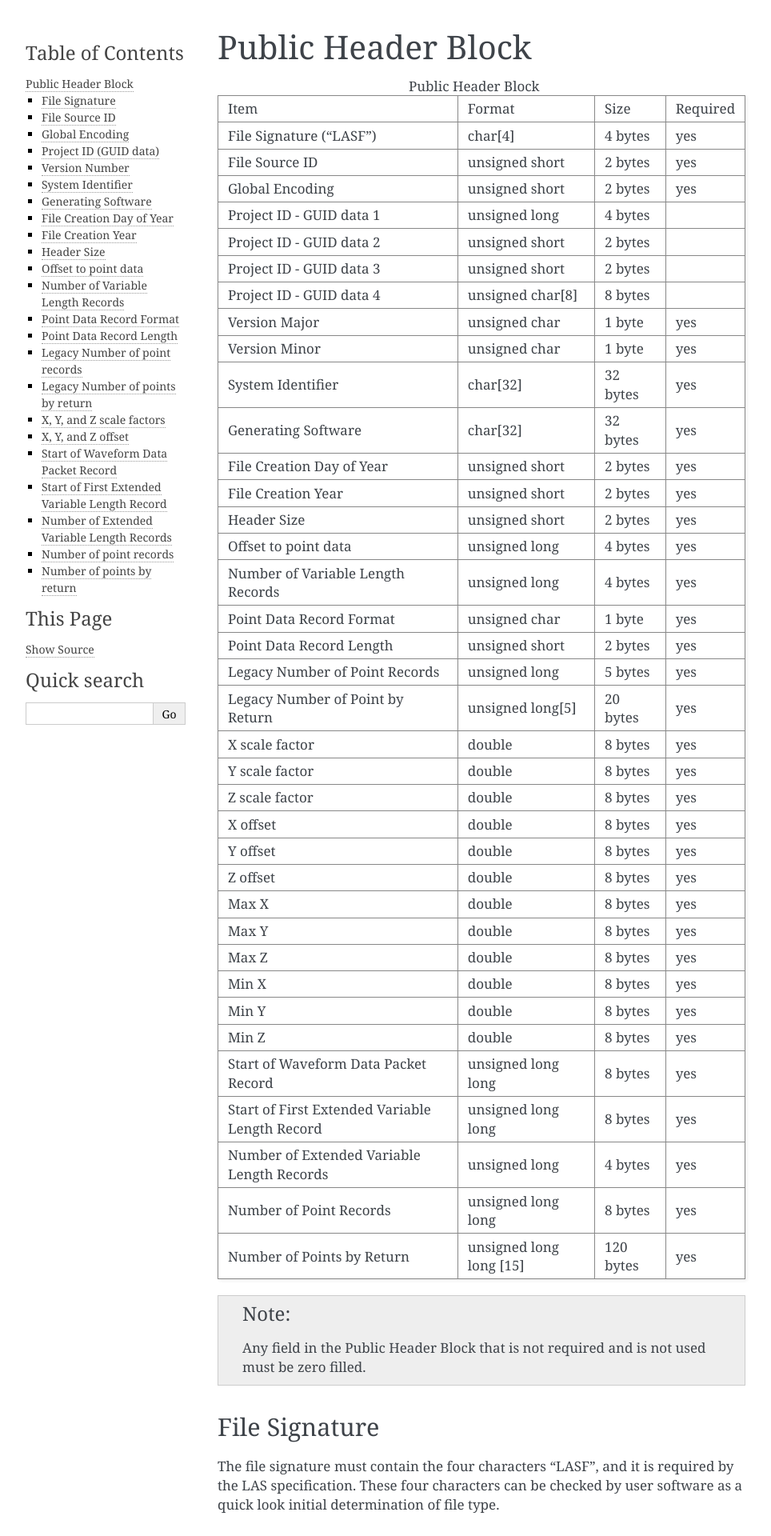
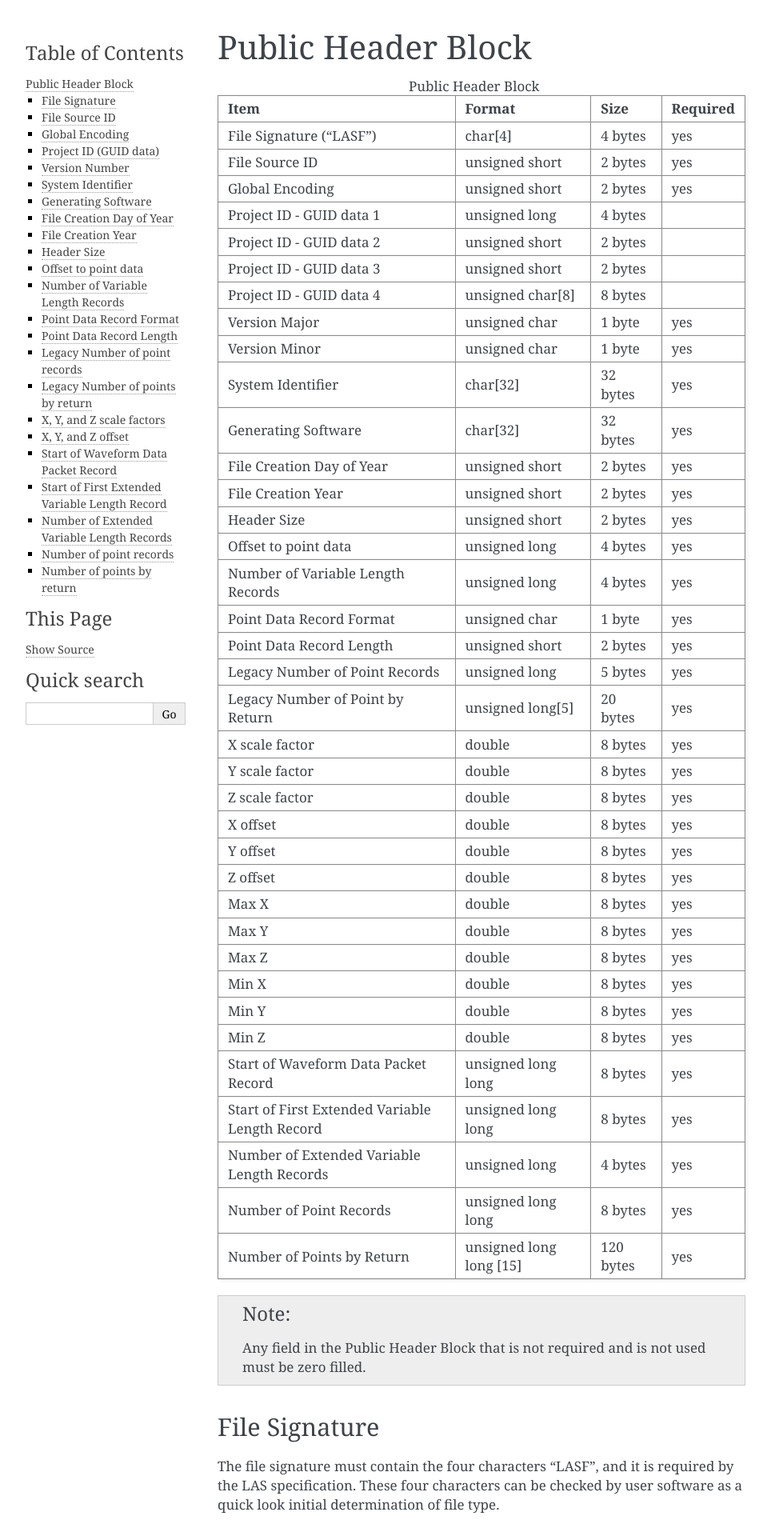
Before and after one commit to ASPRSorg/LAS, a Sphinx documentation site: the page built from source/header.txt, in a window 1280 px wide. Shown: the top 1920 px of the page at 80% size, without its empty margins (148-1112 px from the left). Built offline with Sphinx 7.4.7, drawn with Linux system fonts in a browser that asks for light colours.

Commit message:
Tables now correctly use header rows when appropriate. #15 Removed page break before Public Header Block to allow breaking across pages. #19

```diff
--- a/source/defined_vlrs.txt
+++ b/source/defined_vlrs.txt
@@ -266,7 +266,7 @@ times throughout a job, the LAS file supports 255 Waveform Packet Descriptors.
 
     +----------------------------------+-------------------------+-----------+----------+
     | Item                             | Format                  | Size      | Required |
-    +----------------------------------+-------------------------+-----------+----------+
+    +==================================+=========================+===========+==========+
     | Bits per sample                  | unsigned char           | 1 byte    | yes      |
     +----------------------------------+-------------------------+-----------+----------+
     | Waveform Compression Type        | unsigned char           | 1 byte    | yes      |
--- a/source/evlr.txt
+++ b/source/evlr.txt
@@ -23,7 +23,7 @@ Length Record Header is 60 bytes in length.
 
     +----------------------------------+-------------------------+-----------+----------+
     | Item                             | Format                  | Size      | Required |
-    +----------------------------------+-------------------------+-----------+----------+
+    +==================================+=========================+===========+==========+
     | Reserved                         | unsigned short          | 2 bytes   |          |
     +----------------------------------+-------------------------+-----------+----------+
     | User ID                          | char[16]                | 16 bytes  | yes      |
--- a/source/header.txt
+++ b/source/header.txt
@@ -1,9 +1,5 @@
 Public Header Block
 --------------------------------------------------------------------------------
-
-.. raw:: latex
-
-    \newpage
 
 .. tabularcolumns:: |p{6.5cm}|p{4.0cm}|p{2.0cm}|p{1.5cm}|
 
@@ -11,7 +7,7 @@ Public Header Block
 
     +----------------------------------+-------------------------+-----------+----------+
     | Item                             | Format                  | Size      | Required |
-    +----------------------------------+-------------------------+-----------+----------+
+    +==================================+=========================+===========+==========+
     | File Signature (“LASF”)          | char[4]                 | 4 bytes   | yes      |
     +----------------------------------+-------------------------+-----------+----------+
     | File Source ID                   | unsigned short          | 2 bytes   | yes      |
--- a/source/vlr.txt
+++ b/source/vlr.txt
@@ -17,7 +17,7 @@ Record Header is 54 bytes in length.
 
     +----------------------------------+-------------------------+-----------+----------+
     | Item                             | Format                  | Size      | Required |
-    +----------------------------------+-------------------------+-----------+----------+
+    +==================================+=========================+===========+==========+
     | Reserved                         | unsigned short          | 2 bytes   |          |
     +----------------------------------+-------------------------+-----------+----------+
     | User ID                          | char[16]                | 16 bytes  | yes      |
```
Also changed, not shown: source/point.txt (+11 -11 lines).
